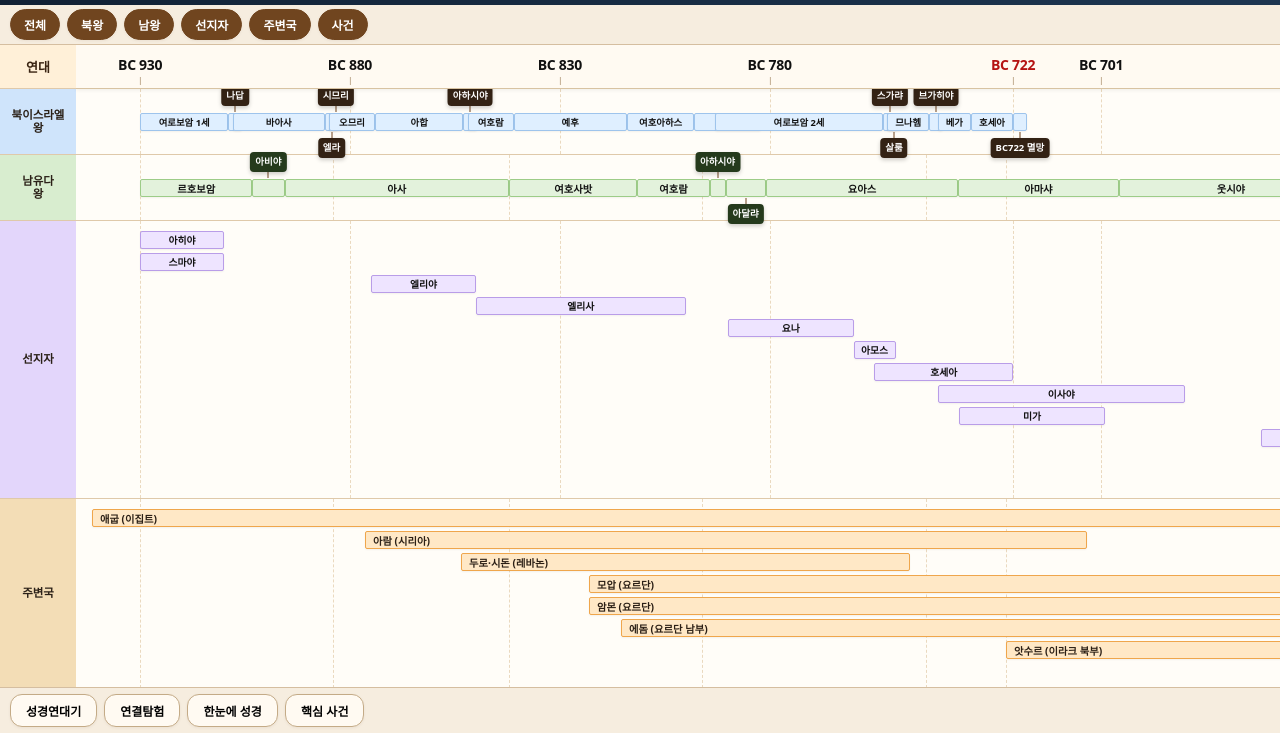
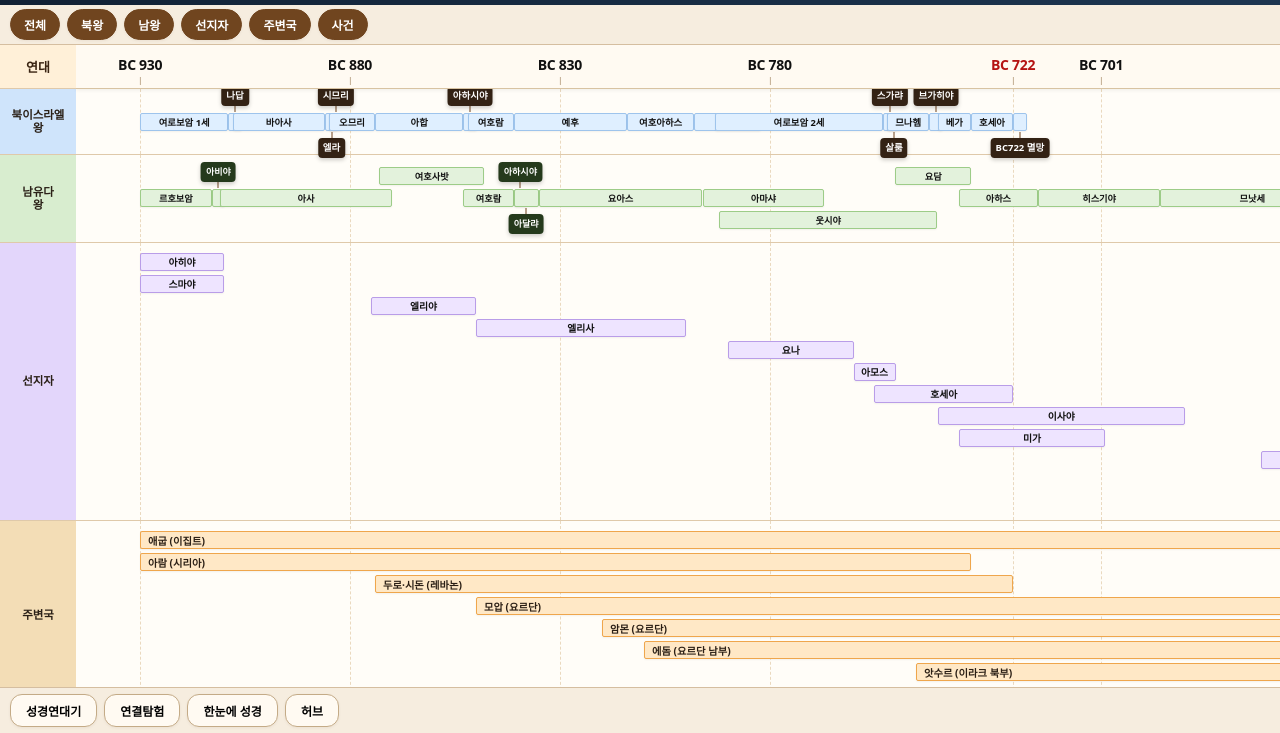
Before and after one commit to centiger/CEN-M07-Divided, a plain HTML site: page index.html in a window 1280 px wide. Shown: the part 67-800 px from the top of the page. Drawn offline with Linux system fonts and the light colour scheme.

Commit message:
Add files via upload

```diff
--- a/index.html
+++ b/index.html
@@ -3,7 +3,7 @@
 <head>
 <meta charset="UTF-8">
 <meta name="viewport" content="width=device-width, initial-scale=1.0, viewport-fit=cover">
-<title>CEN-Matrix 상세판</title>
+<title>CEN Bible 분열왕국 Matrix</title>
 <link rel="manifest" href="manifest.json">
 <meta name="theme-color" content="#132235">
 <style>
@@ -309,6 +309,13 @@ html,body{
   text-align:center !important;
 }
 
+
+/* matrix review fixes: chronological accuracy and footer hub navigation */
+.plot.view.southKings .bar{font-size:9.2px !important;padding:0 3px !important;}
+.plot.view.southKings .bar.pin-top::after,.plot.view.southKings .bar.pin-bottom::after{font-size:9px !important;}
+.action{cursor:pointer;}
+.menuBtn{cursor:pointer;}
+
 </style>
 
 <style id="cen-divided-matrix-enhance-v1">
@@ -376,7 +383,7 @@ html,body{
   <div class="headerTop">
     <button class="menuBtn">☰</button>
     <div class="brand">
-      <b>CEN‑Matrix</b>
+      <b>분열왕국 Matrix</b>
       <span>성경 시대별 총람</span>
     </div>
     <div class="period">BC 930 ~ BC 586</div>
@@ -437,23 +444,29 @@ html,body{
 </div>
 
 <div class="left rowLabel labelSouth view southKings">남유다<br>왕</div>
-<div class="plot view southKings" style="height:66px">
-  <div class="grid" style="left:4%"></div><div class="grid" style="left:16%"></div><div class="grid" style="left:27%"></div><div class="grid" style="left:39%"></div><div class="grid" style="left:53%"></div><div class="grid" style="left:58%"></div><div class="grid" style="left:77%"></div><div class="grid" style="left:94%"></div>
+<div class="plot view southKings" style="height:88px">
+  <div class="grid" style="left:4.00%"></div><div class="grid" style="left:17.08%"></div><div class="grid" style="left:30.16%"></div><div class="grid" style="left:43.24%"></div><div class="grid" style="left:58.42%"></div><div class="grid" style="left:63.91%"></div><div class="grid" style="left:84.58%"></div><div class="grid" style="left:94.00%"></div>
 
-  <div class="bar southBar" data-title="르호보암" data-info="연대: BC 930~913" style="left:4%;top:24px;width:7%">르호보암</div>
-  <div class="bar southBar pin-top south-pin" data-display-name="아비야" data-title="아비야" data-info="연대: BC 913~911 (단 3년)" style="left:11%;top:24px;width:2%">아비야</div>
-  <div class="bar southBar" data-title="아사" data-info="연대: BC 911~870" style="left:13%;top:24px;width:14%">아사</div>
-  <div class="bar southBar" data-title="여호사밧" data-info="연대: BC 870~848" style="left:27%;top:24px;width:8%">여호사밧</div>
-  <div class="bar southBar" data-title="여호람" data-info="연대: BC 848~841" style="left:35%;top:24px;width:4.5%">여호람</div>
-  <div class="bar southBar pin-top south-pin" data-display-name="아하시야" data-title="아하시야" data-info="연대: BC 841 (단 1년)" style="left:39.5%;top:24px;width:1%">아하시야</div>
-  <div class="bar southBar pin-bottom south-pin" data-display-name="아달랴" data-title="아달랴" data-info="연대: BC 841~835" style="left:40.5%;top:24px;width:2.5%">아달랴</div>
-  <div class="bar southBar" data-title="요아스" data-info="연대: BC 835~796" style="left:43%;top:24px;width:12%">요아스</div>
-  <div class="bar southBar" data-title="아마샤" data-info="연대: BC 796~767" style="left:55%;top:24px;width:10%">아마샤</div>
-  <div class="bar southBar" data-title="웃시야" data-info="연대: BC 792~740" style="left:65%;top:24px;width:14%">웃시야</div>
-  <div class="bar southBar" data-title="요담" data-info="연대: BC 750~732" style="left:79%;top:24px;width:6%">요담</div>
-  <div class="bar southBar" data-title="아하스" data-info="연대: BC 735~716" style="left:85%;top:24px;width:6%">아하스</div>
-  <div class="bar southBar" data-title="히스기야" data-info="연대: BC 716~687" style="left:91%;top:24px;width:5%">히스기야</div>
-  <div class="bar southBar" data-title="말기 왕들" data-info="므낫세 ~ 시드기야" style="left:96%;top:24px;width:3.5%">말기</div>
+  <div class="bar southBar" data-title="르호보암" data-info="연대: BC 930~913" style="left:4.00%;top:34px;width:4.45%">르호보암</div>
+  <div class="bar southBar pin-top south-pin" data-display-name="아비야" data-title="아비야" data-info="연대: BC 913~911" style="left:8.45%;top:34px;width:0.85%">아비야</div>
+  <div class="bar southBar" data-title="아사" data-info="연대: BC 911~870" style="left:8.97%;top:34px;width:10.73%">아사</div>
+  <div class="bar southBar" data-title="여호사밧" data-info="연대: BC 873~848" style="left:18.91%;top:12px;width:6.54%">여호사밧</div>
+  <div class="bar southBar" data-title="여호람" data-info="연대: BC 853~841" style="left:24.15%;top:34px;width:3.14%">여호람</div>
+  <div class="bar southBar pin-top south-pin" data-display-name="아하시야" data-title="아하시야" data-info="연대: BC 841" style="left:27.28%;top:34px;width:0.85%">아하시야</div>
+  <div class="bar southBar pin-bottom south-pin" data-display-name="아달랴" data-title="아달랴" data-info="연대: BC 841~835" style="left:27.28%;top:34px;width:1.57%">아달랴</div>
+  <div class="bar southBar" data-title="요아스" data-info="연대: BC 835~796" style="left:28.85%;top:34px;width:10.20%">요아스</div>
+  <div class="bar southBar" data-title="아마샤" data-info="연대: BC 796~767" style="left:39.06%;top:34px;width:7.59%">아마샤</div>
+  <div class="bar southBar" data-title="웃시야" data-info="연대: BC 792~740" style="left:40.10%;top:56px;width:13.60%">웃시야</div>
+  <div class="bar southBar" data-title="요담" data-info="연대: BC 750~732" style="left:51.09%;top:12px;width:4.71%">요담</div>
+  <div class="bar southBar" data-title="아하스" data-info="연대: BC 735~716" style="left:55.02%;top:34px;width:4.97%">아하스</div>
+  <div class="bar southBar" data-title="히스기야" data-info="연대: BC 716~687" style="left:59.99%;top:34px;width:7.59%">히스기야</div>
+  <div class="bar southBar" data-title="므낫세" data-info="연대: BC 687~643" style="left:67.58%;top:34px;width:11.51%">므낫세</div>
+  <div class="bar southBar pin-top south-pin" data-display-name="아몬" data-title="아몬" data-info="연대: BC 643~641" style="left:79.09%;top:34px;width:0.85%">아몬</div>
+  <div class="bar southBar" data-title="요시야" data-info="연대: BC 641~609" style="left:79.61%;top:34px;width:8.37%">요시야</div>
+  <div class="bar southBar pin-top south-pin" data-display-name="여호아하스" data-title="여호아하스" data-info="연대: BC 609" style="left:87.98%;top:34px;width:0.85%">여호아하스</div>
+  <div class="bar southBar" data-title="여호야김" data-info="연대: BC 609~598" style="left:87.98%;top:56px;width:2.88%">여호야김</div>
+  <div class="bar southBar pin-top south-pin" data-display-name="여호야긴" data-title="여호야긴" data-info="연대: BC 598~597" style="left:90.86%;top:34px;width:0.85%">여호야긴</div>
+  <div class="bar southBar" data-title="시드기야" data-info="연대: BC 597~586, 남유다 마지막 왕" style="left:91.12%;top:56px;width:2.88%">시드기야</div>
 </div>
 
 <div class="left rowLabel labelProphets view prophets">선지자</div>
@@ -475,21 +488,21 @@ html,body{
 
 <div class="left rowLabel labelNations view nations">주변국</div>
 <div class="plot view nations" style="height:190px">
-  <div class="grid" style="left:4%"></div><div class="grid" style="left:16%"></div><div class="grid" style="left:27%"></div><div class="grid" style="left:39%"></div><div class="grid" style="left:53%"></div><div class="grid" style="left:58%"></div><div class="grid" style="left:77%"></div><div class="grid" style="left:94%"></div>
+  <div class="grid" style="left:4.00%"></div><div class="grid" style="left:17.08%"></div><div class="grid" style="left:30.16%"></div><div class="grid" style="left:43.24%"></div><div class="grid" style="left:58.42%"></div><div class="grid" style="left:63.91%"></div><div class="grid" style="left:84.58%"></div><div class="grid" style="left:94.00%"></div>
 
-  <div class="bar nationBar" data-title="애굽 (이집트)" data-info="지속적인 대외 영향력 행사" style="left:1%;top:10px;width:96%"><span class="scroll-label">애굽 (이집트)</span></div>
-  <div class="bar nationBar" data-title="아람 (시리아)" data-info="북이스라엘과 밀고 당기는 국경 전쟁" style="left:18%;top:32px;width:45%"><span class="scroll-label">아람 (시리아)</span></div>
-  <div class="bar nationBar" data-title="두로·시돈 (레바논)" data-info="이세벨, 바알 문화 유입 통로" style="left:24%;top:54px;width:28%"><span class="scroll-label">두로·시돈 (레바논)</span></div>
-  <div class="bar nationBar" data-title="모압 (요르단)" data-info="이스라엘 및 유다와 영토 갈등" style="left:32%;top:76px;width:52%"><span class="scroll-label">모압 (요르단)</span></div>
-  <div class="bar nationBar" data-title="암몬 (요르단)" data-info="요르단 암만 지역 배경" style="left:32%;top:98px;width:54%"><span class="scroll-label">암몬 (요르단)</span></div>
-  <div class="bar nationBar" data-title="에돔 (요르단 남부)" data-info="요르단 남부 무역로 갈등" style="left:34%;top:120px;width:56%"><span class="scroll-label">에돔 (요르단 남부)</span></div>
-  <div class="bar nationBar" data-title="앗수르 (이라크 북부)" data-info="북이스라엘을 멸망시킨 제국" style="left:58%;top:142px;width:30%"><span class="scroll-label">앗수르 (이라크 북부)</span></div>
-  <div class="bar nationBar" data-title="바벨론 (이라크)" data-info="남유다 예루살렘을 함락시킨 제국" style="left:86%;top:164px;width:12%"><span class="scroll-label">바벨론 (이라크)</span></div>
+  <div class="bar nationBar" data-title="애굽 (이집트)" data-info="분열왕국 전 기간에 걸쳐 유다와 이스라엘 주변 정세에 영향" style="left:4.00%;top:10px;width:90.00%"><span class="scroll-label">애굽 (이집트)</span></div>
+  <div class="bar nationBar" data-title="아람 (시리아)" data-info="북이스라엘과 지속적으로 충돌한 북방 세력" style="left:4.00%;top:32px;width:51.80%"><span class="scroll-label">아람 (시리아)</span></div>
+  <div class="bar nationBar" data-title="두로·시돈 (레바논)" data-info="이세벨과 바알 문화 유입의 배경이 된 해안 세력" style="left:18.65%;top:54px;width:39.77%"><span class="scroll-label">두로·시돈 (레바논)</span></div>
+  <div class="bar nationBar" data-title="모압 (요르단)" data-info="이스라엘 및 유다와 영토·조공 갈등을 겪은 동쪽 세력" style="left:24.93%;top:76px;width:63.05%"><span class="scroll-label">모압 (요르단)</span></div>
+  <div class="bar nationBar" data-title="암몬 (요르단)" data-info="요단 동편에서 유다 말기까지 영향을 준 세력" style="left:32.78%;top:98px;width:58.34%"><span class="scroll-label">암몬 (요르단)</span></div>
+  <div class="bar nationBar" data-title="에돔 (요르단 남부)" data-info="남유다와 남방 무역로를 두고 갈등한 세력" style="left:35.40%;top:120px;width:58.60%"><span class="scroll-label">에돔 (요르단 남부)</span></div>
+  <div class="bar nationBar" data-title="앗수르 (이라크 북부)" data-info="북이스라엘을 멸망시키고 남유다를 압박한 제국" style="left:52.40%;top:142px;width:34.80%"><span class="scroll-label">앗수르 (이라크 북부)</span></div>
+  <div class="bar nationBar" data-title="바벨론 (이라크)" data-info="남유다 예루살렘을 함락시키고 포로기를 연 제국" style="left:83.53%;top:164px;width:10.47%"><span class="scroll-label">바벨론 (이라크)</span></div>
 </div>
 
 <div class="left rowLabel labelEvents view events">핵심<br>사건</div>
 <div class="plot view events" style="height:188px">
-  <div class="grid" style="left:4%"></div><div class="grid" style="left:16%"></div><div class="grid" style="left:27%"></div><div class="grid" style="left:39%"></div><div class="grid" style="left:53%"></div><div class="grid" style="left:58%"></div><div class="grid" style="left:77%"></div><div class="grid" style="left:94%"></div>
+  <div class="grid" style="left:4.00%"></div><div class="grid" style="left:17.08%"></div><div class="grid" style="left:30.16%"></div><div class="grid" style="left:43.24%"></div><div class="grid" style="left:58.42%"></div><div class="grid" style="left:63.91%"></div><div class="grid" style="left:84.58%"></div><div class="grid" style="left:94.00%"></div>
 
   <div class="dot" data-title="왕국 분열" data-info="연도: BC 930&#10;솔로몬 사후 남북 왕국 분열" style="left:4.00%;top:16px"></div>
   <div class="eventText" style="left:4.00%;top:32px">BC930<br>왕국분열</div>
@@ -545,7 +558,7 @@ html,body{
   <button class="action">성경연대기</button>
   <button class="action">연결탐험</button>
   <button class="action">한눈에 성경</button>
-  <button class="action">핵심 사건</button>
+  <button class="action">허브</button>
 </footer>
 
 <div class="modal" id="modal">
@@ -646,7 +659,7 @@ window.addEventListener('resize', updateStickyLabels);
 setTimeout(updateStickyLabels, 100);
 
 if('serviceWorker' in navigator){
-  navigator.serviceWorker.register('./sw.js').catch(()=>{});
+  navigator.serviceWorker.register('./sw.js?v=matrix-review-20260610').catch(()=>{});
 }
 </script>
 
@@ -665,7 +678,7 @@ if('serviceWorker' in navigator){
     {no:'⑤', title:'예루살렘 함락', sub:'성전 파괴와 포로', url:'hubs/index.html?hub=jerusalem-fall'}
   ];
   function openHubList(){
-    mt.textContent = '분열왕국 핵심 사건';
+    mt.textContent = '분열왕국 허브 목록';
     mb.innerHTML = '<div class="hubListModal">' + hubItems.map(h =>
       `<button type="button" data-hub-url="${h.url}">${h.no} ${h.title}<span>${h.sub}</span></button>`
     ).join('') + '</div>';
@@ -681,7 +694,7 @@ if('serviceWorker' in navigator){
     const btn = e.target.closest('footer.actions .action');
     if(!btn) return;
     const label = (btn.textContent || '').trim();
-    if(label === '핵심 사건'){
+    if(label === '허브'){
       e.preventDefault();
       e.stopPropagation();
       openHubList();
@@ -693,6 +706,14 @@ if('serviceWorker' in navigator){
     e.stopPropagation();
     window.open(url, '_self');
   }, true);
+
+  const menuButton=document.querySelector('.menuBtn');
+  if(menuButton){
+    menuButton.addEventListener('click', function(e){
+      e.preventDefault();
+      openHubList();
+    });
+  }
 })();
 </script>
 
--- a/sw.js
+++ b/sw.js
@@ -1,4 +1,4 @@
-const CACHE_NAME='cen-divided-galmel-standard-v1';
+const CACHE_NAME='cen-divided-matrix-review-20260610';
 const ASSETS=['./','./index.html','./manifest.json','./icons/icon-192.png','./icons/icon-512.png'];
 self.addEventListener('install',e=>e.waitUntil(caches.open(CACHE_NAME).then(c=>c.addAll(ASSETS)).then(()=>self.skipWaiting())));
 self.addEventListener('activate',e=>e.waitUntil(caches.keys().then(keys=>Promise.all(keys.filter(k=>k!==CACHE_NAME).map(k=>caches.delete(k)))).then(()=>self.clients.claim())));
```
